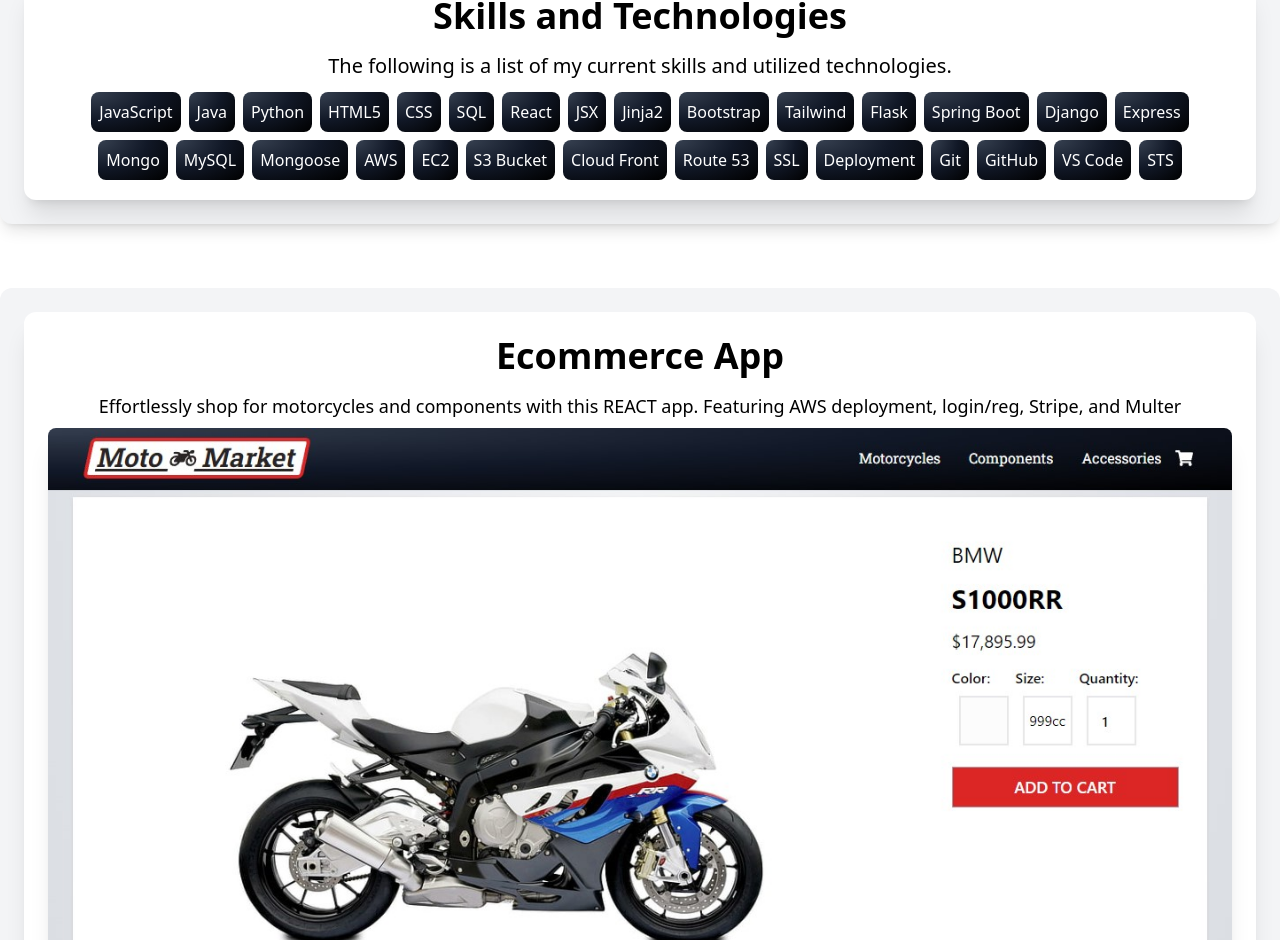
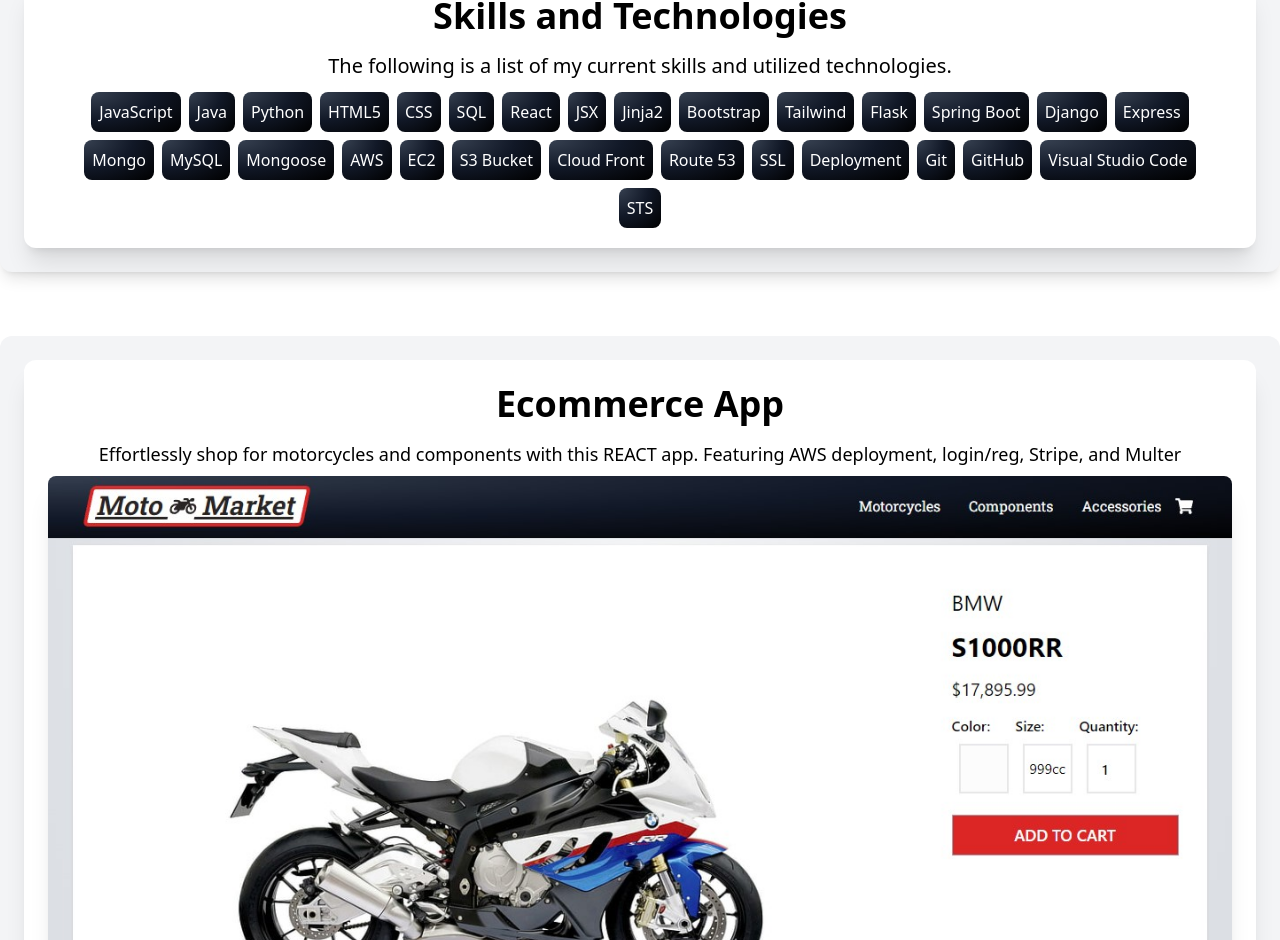
Before and after one commit to PeterDisney/Peter_Portfolio, a React (Create React App) app in the folder client/: page / in a window 1280 px wide. Shown: the part 1418-2358 px from the top of the page. Built offline with nearby package versions, Linux system fonts and the light colour scheme.

Commit message:
easy revert, changed line 42 main.jsx

```diff
--- a/client/src/views/Main.jsx
+++ b/client/src/views/Main.jsx
@@ -39,7 +39,7 @@
     "SSL",
     "Deployment",
   ];
-  const tools = ["Git", "GitHub", "VS Code", "STS"];
+  const tools = ["Git", "GitHub", "Visual Studio Code", "STS"];
 
   return (
     <main className="bg-cover bg-center bg-min-h-screen">
```
